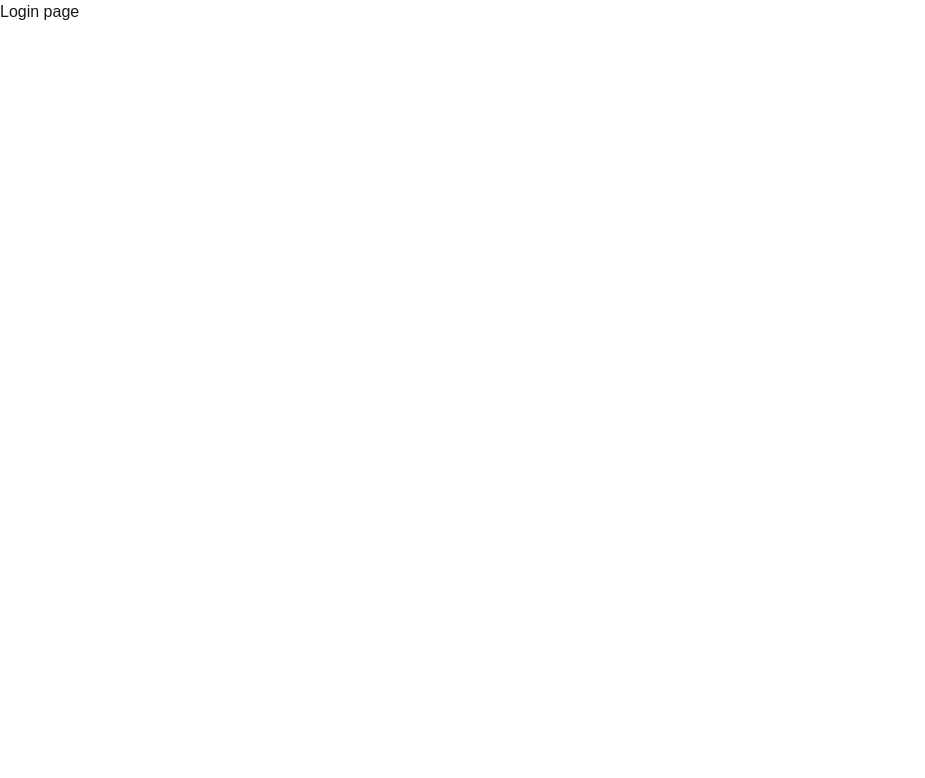
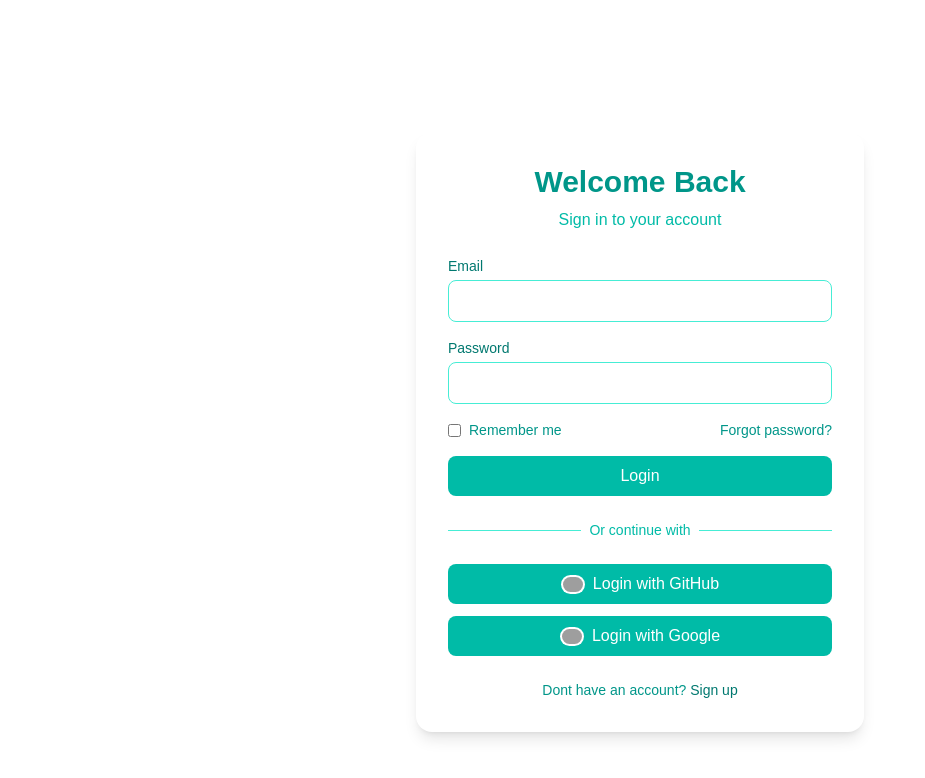
Before and after one commit to aamamun24/MediMart-Client, a Next.js app: page /login in a window 1280 px wide. Shown: the top 778 px of the page, without its empty margins (0-925 px from the left). Built offline with nearby package versions, Linux system fonts and the light colour scheme; grey boxes are pictures that could not be loaded.

Commit message:
login-page

```diff
--- a/package.json
+++ b/package.json
@@ -14,10 +14,11 @@
     "next": "15.3.0",
     "react": "^19.0.0",
     "react-dom": "^19.0.0",
-    "swiper": "^11.2.6",
+    "react-hook-form": "^7.55.0",
     "react-hot-toast": "^2.5.2",
     "react-redux": "^9.2.0",
-    "redux-persist": "^6.0.0"
+    "redux-persist": "^6.0.0",
+    "swiper": "^11.2.6"
   },
   "devDependencies": {
     "@eslint/eslintrc": "^3",
--- a/src/app/login/page.tsx
+++ b/src/app/login/page.tsx
@@ -1,9 +1,130 @@
-const LoginPage = () => {
+"use client";
+
+import Image from "next/image";
+import Link from "next/link";
+import { useForm } from "react-hook-form";
+
+interface LoginFormData {
+  email: string;
+  password: string;
+  remember: boolean;
+}
+
+export default function Login() {
+  const { register, formState: { errors } } = useForm<LoginFormData>();
+
+ ;
+
   return (
-    <div>
-      <h1>Login page</h1>
+    <div className="flex items-center justify-center min-h-screen bg-white mt-8">
+      <div className="w-full max-w-md p-8 space-y-6 bg-white shadow-lg rounded-2xl">
+        <div className="text-center">
+          <h2 className="text-3xl font-bold text-teal-600">Welcome Back</h2>
+          <p className="mt-2 text-teal-500">Sign in to your account</p>
+        </div>
+
+        <form  className="space-y-4"autoComplete="off">
+          <div>
+            <label htmlFor="email" className="block text-sm font-medium text-teal-700">
+              Email
+            </label>
+            <input
+              id="email"
+              type="email"
+              {...register("email", { required: "Email is required" })}
+              autoComplete="off"
+              className="w-full px-4 py-2 mt-1 border border-teal-300 rounded-lg focus:ring-2 focus:ring-teal-500 focus:border-teal-500 focus:outline-none"
+            />
+            {errors.email && <p className="mt-1 text-sm text-red-600">{errors.email.message}</p>}
+          </div>
+
+          <div>
+            <label htmlFor="password" className="block text-sm font-medium text-teal-700">
+              Password
+            </label>
+            <input
+              id="password"
+              type="password"
+              autoComplete="new-password"
+              {...register("password", {
+                required: "Password is required",
+                minLength: {
+                  value: 6,
+                  message: "Password must be at least 6 characters"
+                }
+              })}
+              className="w-full px-4 py-2 mt-1 border border-teal-300 rounded-lg focus:ring-2 focus:ring-teal-500 focus:border-teal-500 focus:outline-none"
+            />
+            {errors.password && <p className="mt-1 text-sm text-red-600">{errors.password.message}</p>}
+          </div>
+
+          <div className="flex items-center justify-between">
+            <label className="flex items-center">
+              <input
+                type="checkbox"
+                {...register("remember")}
+                className="text-teal-600 border-teal-300 rounded focus:ring-teal-500"
+              />
+              <span className="ml-2 text-sm text-teal-600">Remember me</span>
+            </label>
+            <Link href="/forgot-password" className="text-sm text-teal-600 hover:underline">
+              Forgot password?
+            </Link>
+          </div>
+
+          <button
+            type="submit"
+            className="w-full px-4 py-2 text-white bg-teal-500 rounded-lg hover:bg-teal-700 transition duration-200"
+          >
+            Login
+          </button>
+        </form>
+
+        <div className="relative">
+          <div className="absolute inset-0 flex items-center">
+            <div className="w-full border-t border-teal-300"></div>
+          </div>
+          <div className="relative flex justify-center text-sm">
+            <span className="px-2 bg-white text-teal-500">Or continue with</span>
+          </div>
+        </div>
+
+        <div className="flex flex-col space-y-3">
+          <button
+
+            className="flex items-center justify-center px-4 py-2 text-white bg-teal-500 rounded-lg hover:bg-teal-700 transition duration-200"
+          >
+            <Image
+              src="https://github.githubassets.com/images/modules/logos_page/GitHub-Mark.png"
+              alt="GitHub Logo"
+              width={24}
+              height={24}
+              className="mr-2 rounded-full bg-white p-0.5"
+            />
+            Login with GitHub
+          </button>
+          <button
+
+            className="flex items-center justify-center px-4 py-2 text-white bg-teal-500 rounded-lg hover:bg-teal-700 transition duration-200"
+          >
+            <Image
+              src="https://cdn1.iconfinder.com/data/icons/google-s-logo/150/Google_Icons-09-512.png"
+              alt="Google Logo"
+              width={24}
+              height={24}
+              className="mr-2 rounded-full bg-white p-0.5"
+            />
+            Login with Google
+          </button>
+        </div>
+
+        <p className="text-sm text-center text-teal-600">
+          Dont have an account?{' '}
+          <Link href="/register" className="font-medium text-teal-700 hover:underline">
+            Sign up
+          </Link>
+        </p>
+      </div>
     </div>
   );
-};
-
-export default LoginPage;
+}
--- a/src/components/shared/Navbar.tsx
+++ b/src/components/shared/Navbar.tsx
@@ -62,9 +62,9 @@ const Navbar = () => {
 
           <div className="flex items-center gap-4">
             <Link
-              href="/loginpage"
+              href="/login"
               className={`px-4 py-2 rounded-md text-sm font-medium transition-colors ${
-                pathname === "/loginpage"
+                pathname === "/login"
                   ? 'bg-teal-600 text-white'
                   : 'text-gray-700 hover:bg-teal-100 hover:text-teal-800'
               }`}
```
Also changed, not shown: 1 other file (tests, documents, lock files or other folders).
